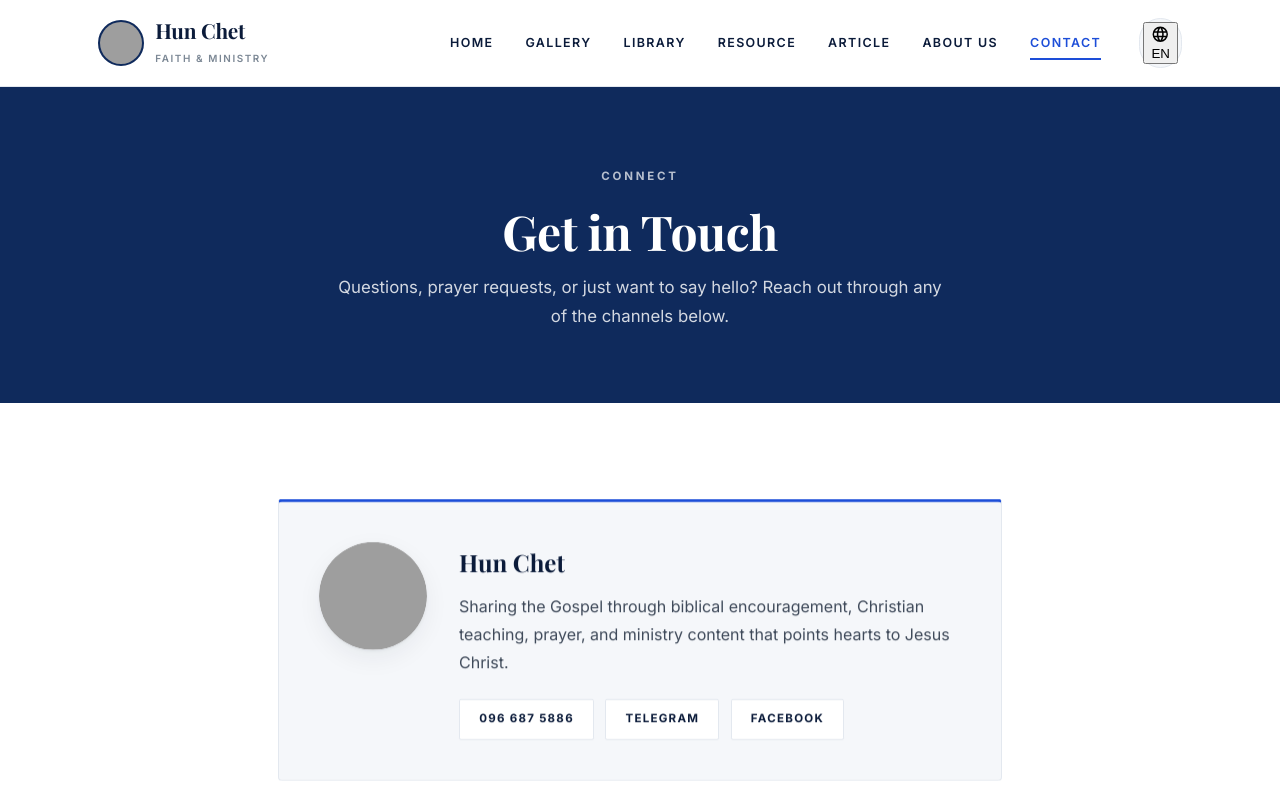
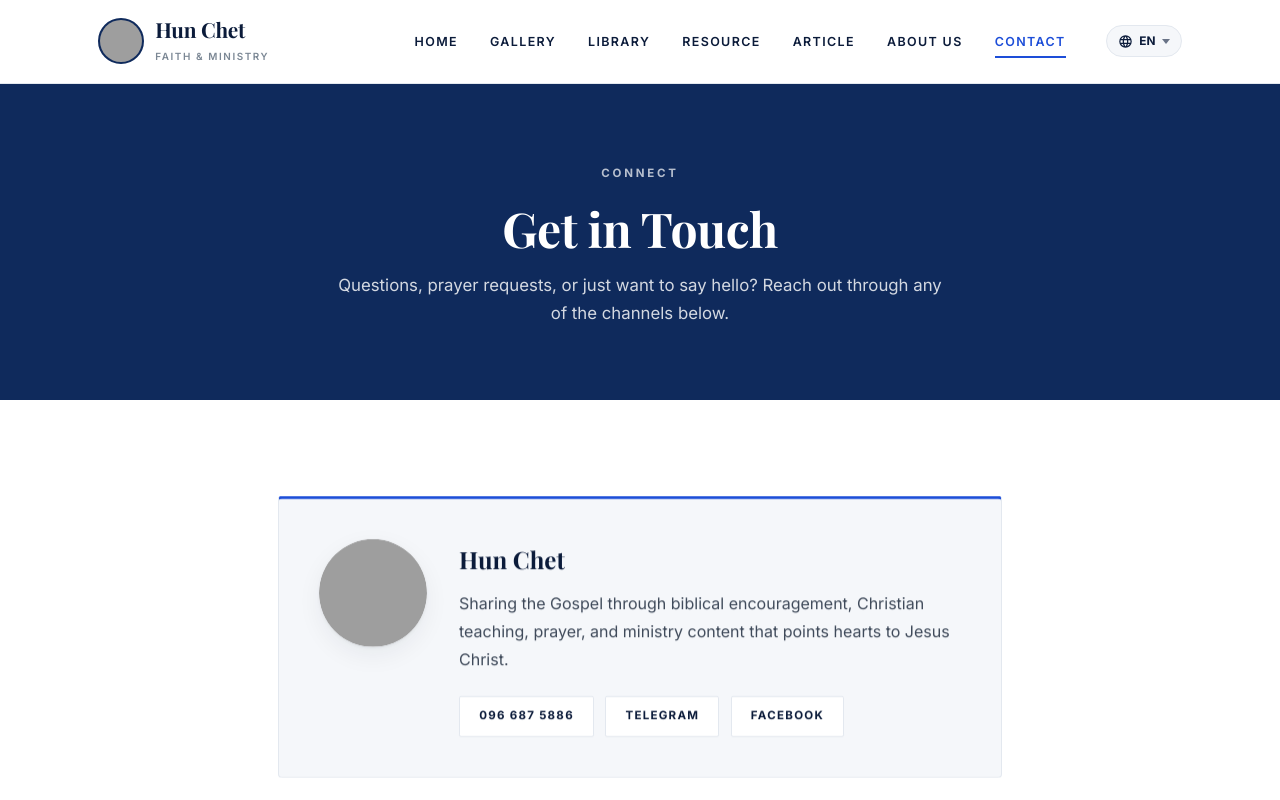
Before and after one commit to faithrealcambodia2019-sketch/hunchet-blog, a Next.js app: page /contact in a window 1280 px wide. Shown: the top 800 px of the page. Built offline with nearby package versions, Linux system fonts and the light colour scheme; grey boxes are pictures that could not be loaded; a web font is replaced by a local one.

Commit message:
Refactor language switcher and typography styles
Updated language switcher styles and typography adjustments for multiple languages including Khmer, Korean, and Chinese.

```diff
--- a/styles/lang.css
+++ b/styles/lang.css
@@ -1,57 +1,114 @@
 /* =====================================================================
-   EN / ខ្មែរ language switcher, and Khmer typography adjustments.
+   Language switcher (EN / ខ្មែរ / 한국어 / 中文) and per-script typography.
    ===================================================================== */
 
 .lang-switch {
+  position: relative;
+  margin-left: 0.5rem;
+  flex: none;
+}
+
+.lang-trigger {
   display: inline-flex;
   align-items: center;
-  gap: 2px;
-  padding: 3px;
+  gap: 0.4rem;
+  padding: 0.42rem 0.7rem;
   border: 1px solid var(--border);
   border-radius: 999px;
   background: var(--bg-alt);
-  margin-left: 0.4rem;
+  color: var(--ink);
+  font-family: var(--font-body);
+  font-size: 0.74rem;
+  font-weight: 700;
+  line-height: 1.4;
+  cursor: pointer;
+  white-space: nowrap;
+  transition: border-color 0.18s ease, color 0.18s ease, background 0.18s ease;
 }
 
-.lang-switch a {
-  display: inline-flex;
-  align-items: center;
-  justify-content: center;
-  min-width: 38px;
-  padding: 0.32rem 0.6rem;
-  border-radius: 999px;
-  font-size: 0.7rem;
-  font-weight: 700;
-  letter-spacing: 0.08em;
-  line-height: 1.4;
+.lang-trigger:hover {
+  border-color: var(--accent);
+  color: var(--accent);
+}
+
+.lang-trigger svg {
+  width: 15px;
+  height: 15px;
+  flex: none;
+  fill: currentColor;
+}
+
+.lang-caret {
+  width: 0;
+  height: 0;
+  border-left: 4px solid transparent;
+  border-right: 4px solid transparent;
+  border-top: 5px solid currentColor;
+  opacity: 0.6;
+}
+
+/* --- Menu --- */
+
+.lang-menu {
+  position: absolute;
+  top: calc(100% + 0.5rem);
+  right: 0;
+  z-index: 60;
+  min-width: 168px;
+  list-style: none;
+  margin: 0;
+  padding: 0.35rem;
+  border: 1px solid var(--border);
+  border-radius: 10px;
+  background: #fff;
+  box-shadow: var(--shadow-lg);
+}
+
+.lang-menu li {
+  margin: 0;
+}
+
+.lang-menu a {
+  display: block;
+  padding: 0.55rem 0.8rem;
+  border-radius: 7px;
+  font-family: var(--font-body);
+  font-size: 0.88rem;
+  font-weight: 600;
+  line-height: 1.5;
+  text-decoration: none;
   text-transform: none;
-  text-decoration: none;
-  color: var(--muted);
+  letter-spacing: 0;
+  color: var(--text);
   white-space: nowrap;
-  transition: background 0.18s ease, color 0.18s ease;
+  transition: background 0.15s ease, color 0.15s ease;
 }
 
 /* The nav gives every link an underline sweep — not wanted in here. */
-.site-nav .lang-switch a::after {
+.site-nav .lang-menu a::after,
+.site-nav .lang-trigger::after {
   display: none;
 }
 
-.lang-switch a:hover {
+.lang-menu a:hover {
+  background: var(--accent-soft);
   color: var(--accent);
 }
 
-.lang-switch a.is-active {
+.lang-menu a.is-active {
   background: var(--navy);
   color: #fff;
 }
 
-.lang-switch a[lang="km"] {
+.lang-menu a[lang="km"] {
   font-family: var(--font-khmer, "Koh Santepheap", serif);
-  font-size: 0.74rem;
+  line-height: 1.9;
 }
 
-/* Khmer script sits taller than Latin — give it room to breathe wherever
-   a whole page is rendered in Khmer. */
+/* --- Per-script typography ------------------------------------------
+   Khmer and CJK both sit taller than Latin and read badly with the
+   uppercase letter-spacing this theme uses on nav items and buttons. */
+
 html[lang="km"] body {
   line-height: 1.9;
 }
@@ -63,21 +120,76 @@ html[lang="km"] h4 {
   line-height: 1.5;
 }
 
+html[lang="ko"] body,
+html[lang="zh"] body {
+  line-height: 1.8;
+}
+
+html[lang="ko"] h1,
+html[lang="ko"] h2,
+html[lang="ko"] h3,
+html[lang="ko"] h4,
+html[lang="zh"] h1,
+html[lang="zh"] h2,
+html[lang="zh"] h3,
+html[lang="zh"] h4 {
+  line-height: 1.4;
+  letter-spacing: 0;
+}
+
+/* CJK has no serif display face loaded, so fall back to the system stack
+   rather than letting Playfair substitute glyph by glyph. */
+html[lang="ko"] h1,
+html[lang="ko"] h2,
+html[lang="ko"] h3,
+html[lang="ko"] h4,
+html[lang="ko"] .site-logo-text,
+html[lang="ko"] .story-lede p {
+  font-family: "Apple SD Gothic Neo", "Malgun Gothic", "Noto Sans KR",
+    var(--font-body);
+}
+
+html[lang="zh"] h1,
+html[lang="zh"] h2,
+html[lang="zh"] h3,
+html[lang="zh"] h4,
+html[lang="zh"] .site-logo-text,
+html[lang="zh"] .story-lede p {
+  font-family: "PingFang SC", "Microsoft YaHei", "Noto Sans SC",
+    var(--font-body);
+}
+
 html[lang="km"] .site-nav a,
 html[lang="km"] .eyebrow,
 html[lang="km"] .book-btn,
 html[lang="km"] .book-meta,
-html[lang="km"] .footer-col h4 {
+html[lang="km"] .footer-col h4,
+html[lang="ko"] .site-nav a,
+html[lang="ko"] .eyebrow,
+html[lang="ko"] .book-btn,
+html[lang="ko"] .book-meta,
+html[lang="ko"] .footer-col h4,
+html[lang="zh"] .site-nav a,
+html[lang="zh"] .eyebrow,
+html[lang="zh"] .book-btn,
+html[lang="zh"] .book-meta,
+html[lang="zh"] .footer-col h4 {
   letter-spacing: 0;
   text-transform: none;
 }
 
-html[lang="km"] .site-nav a {
+html[lang="km"] .site-nav a,
+html[lang="ko"] .site-nav a,
+html[lang="zh"] .site-nav a {
   font-size: 0.86rem;
 }
 
 html[lang="km"] .book-btn,
-html[lang="km"] .video-views {
+html[lang="km"] .video-views,
+html[lang="ko"] .book-btn,
+html[lang="ko"] .video-views,
+html[lang="zh"] .book-btn,
+html[lang="zh"] .video-views {
   font-size: 0.78rem;
 }
 
@@ -85,4 +197,10 @@ html[lang="km"] .video-views {
   .lang-switch {
     margin-left: 0;
   }
+
+  .lang-menu {
+    right: auto;
+    left: 50%;
+    transform: translateX(-50%);
+  }
 }
```
